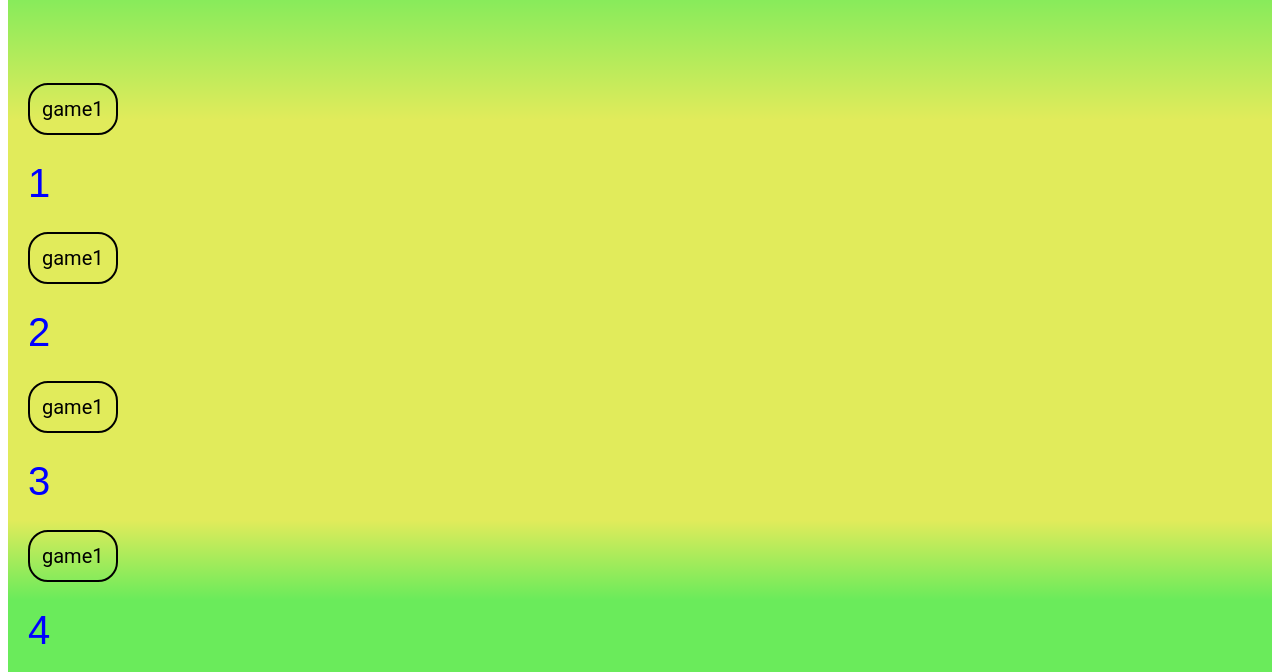
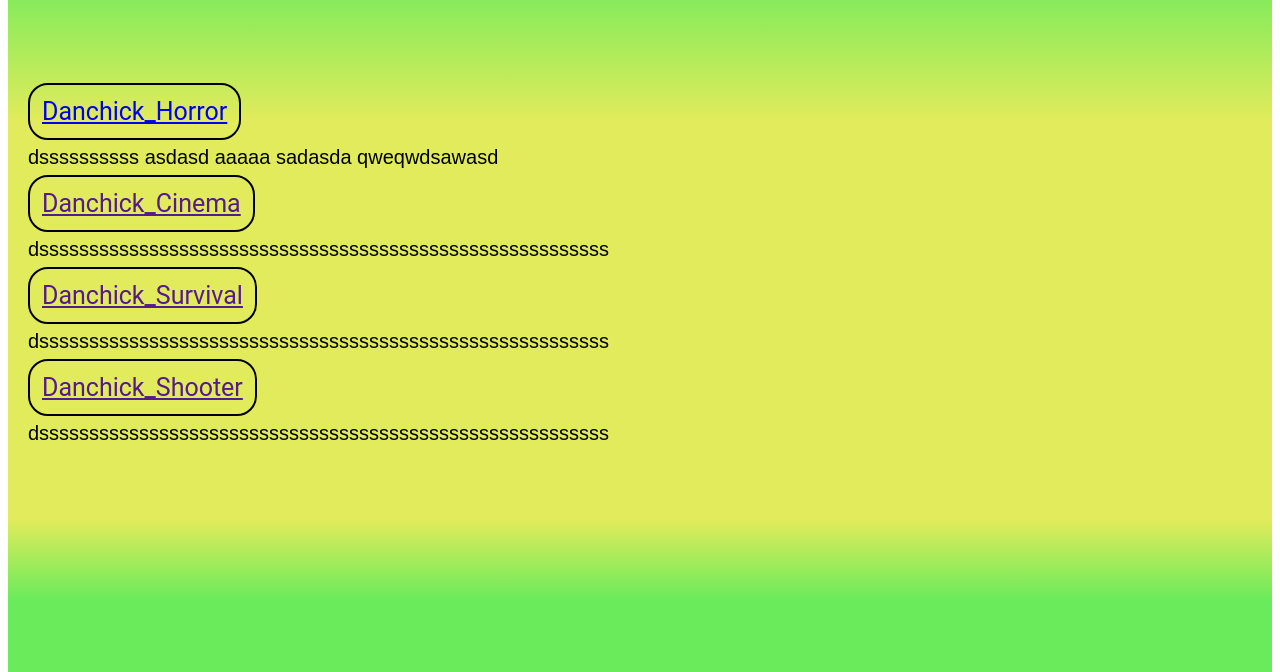
Before and after one commit to dizzy7773/Webdev, a plain HTML site: page index.html in a window 1280 px wide. Shown: the part 128-800 px from the top of the page. Drawn offline with Linux system fonts and the light colour scheme; a web font is replaced by a local one.

Commit message:
Good practick

```diff
--- a/index.html
+++ b/index.html
@@ -17,10 +17,11 @@
     <main>
       <h1>Коллекция игр</h1>
       <div>
-        <a> game1</a><p>1</p>
-        <a> game1</a><p>2</p>
-        <a> game1</a><p>3</p>
-        <a> game1</a><p>4</p>
+        <a href = 'https://cybershoke.net/'>   Danchick_Horror</a><p>dssssssssss asdasd aaaaa sadasda qweqwdsawasd
+        </p>
+        <a href = ''> Danchick_Cinema</a><p>dsssssssssssssssssssssssssssssssssssssssssssssssssssssssss</p>
+        <a href = ''> Danchick_Survival</a><p>dsssssssssssssssssssssssssssssssssssssssssssssssssssssssss</p>
+        <a href = ''> Danchick_Shooter</a><p>dsssssssssssssssssssssssssssssssssssssssssssssssssssssssss</p>
     </div>
 
     </main>
--- a/style.css
+++ b/style.css
@@ -41,16 +41,28 @@ body {
         padding: 12px;
         border-radius: 20px;
         font-family: roboto;
-        font-size: 20px;
+        font-size: 25px;
+        transition: background-color 1s, margin-left 1s;
+
     }
+
+    a:hover {
+        margin-left:  40px;
+        background-color: #ffe100;
+        color: rgb(0, 0, 0);
+        transition: background-color 1s, margin-left 1s;
+
+    }
+
+
     div {
         margin-top: 100px;
         margin-left: 20px;
-        width: 20%;
+        width: 50%;
     }
     p {
-        color: blue;
-        font-size: 40px;
+        color: rgb(0, 0, 0);
+        font-size: 20px;
     }
     h2.second {
         color: blue;
```
